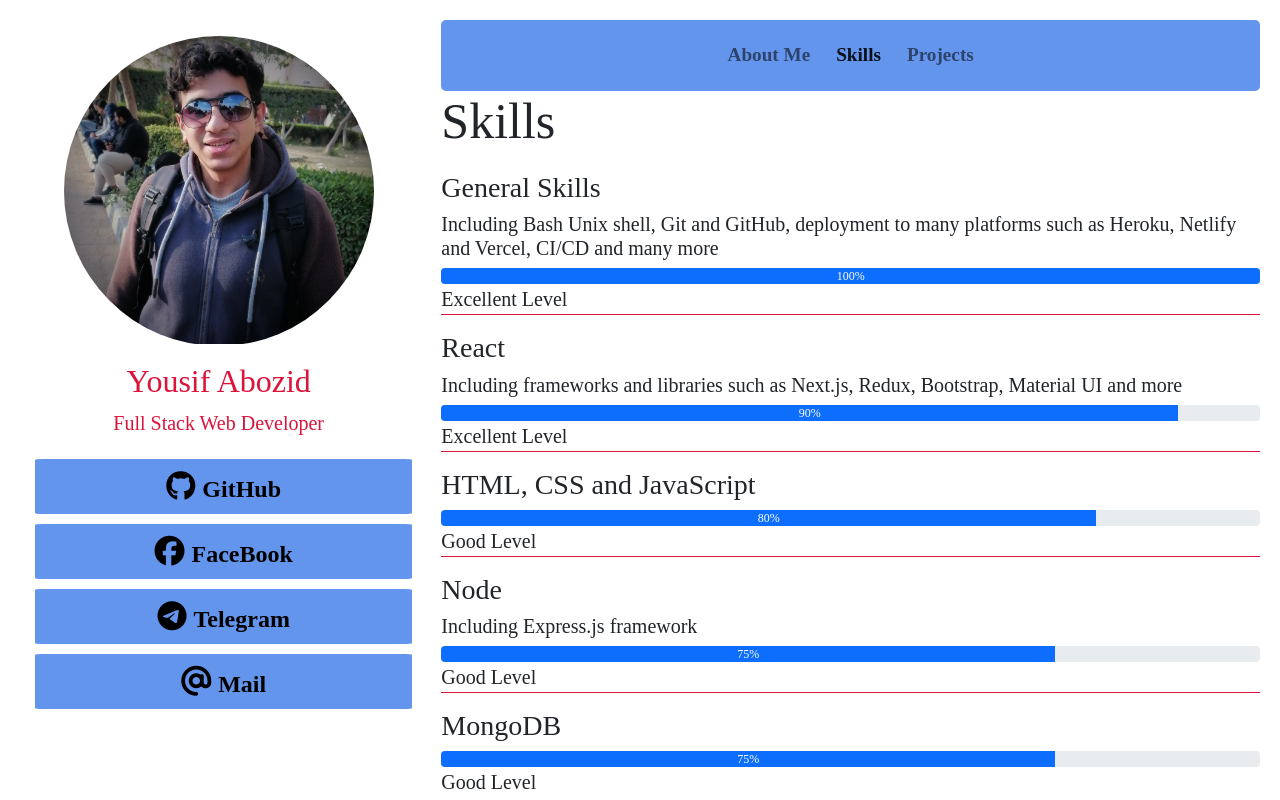
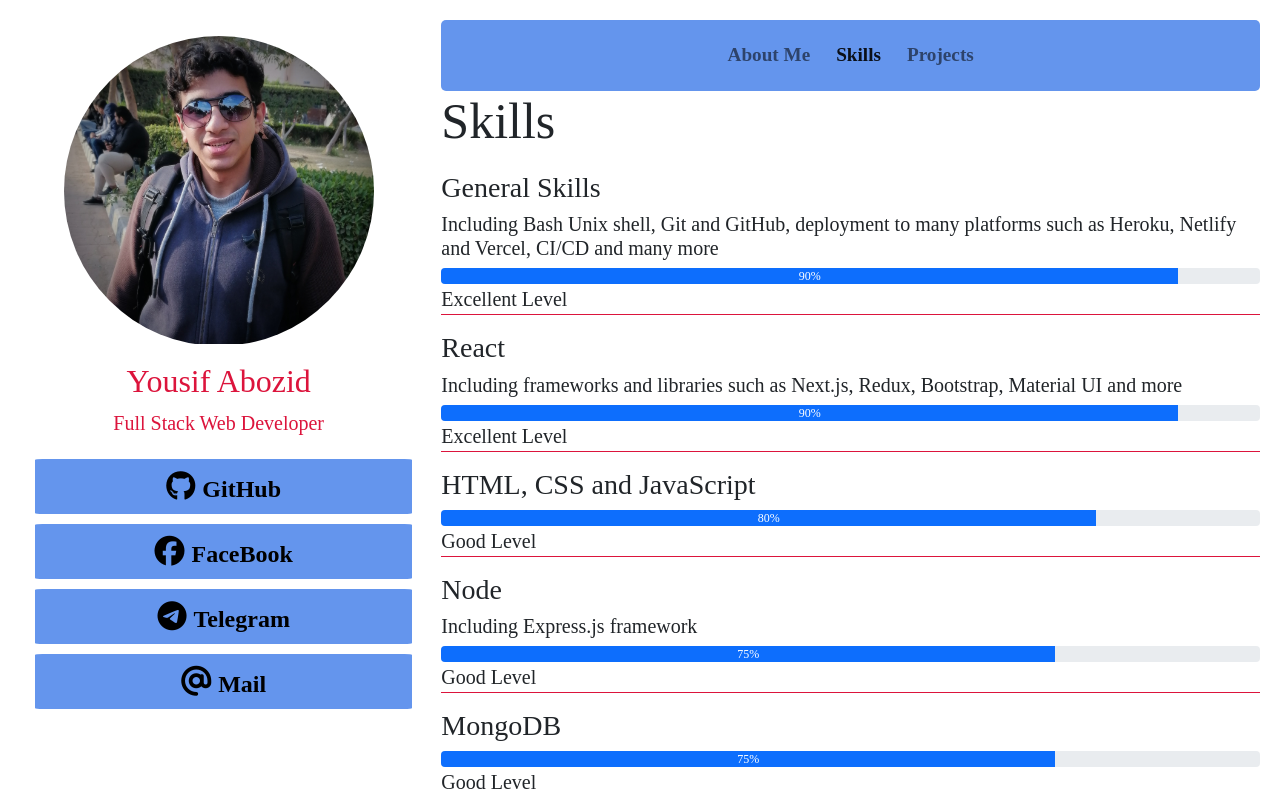
Before and after one commit to YousifAbozid/Resume, a Next.js app: page /skills in a window 1280 px wide. Shown: the top 800 px of the page. Built offline with nearby package versions, Linux system fonts and the light colour scheme; a web font is replaced by a local one.

Commit message:
change 100 to 90

```diff
--- a/pages/skills.js
+++ b/pages/skills.js
@@ -18,7 +18,7 @@ const skills = () => {
                         many platforms such as Heroku, Netlify and Vercel, CI/CD
                         and many more
                     </h5>
-                    <ProgressBar value="100" />
+                    <ProgressBar value="90" />
                     <p>Excellent Level</p>
                 </div>
 
```
